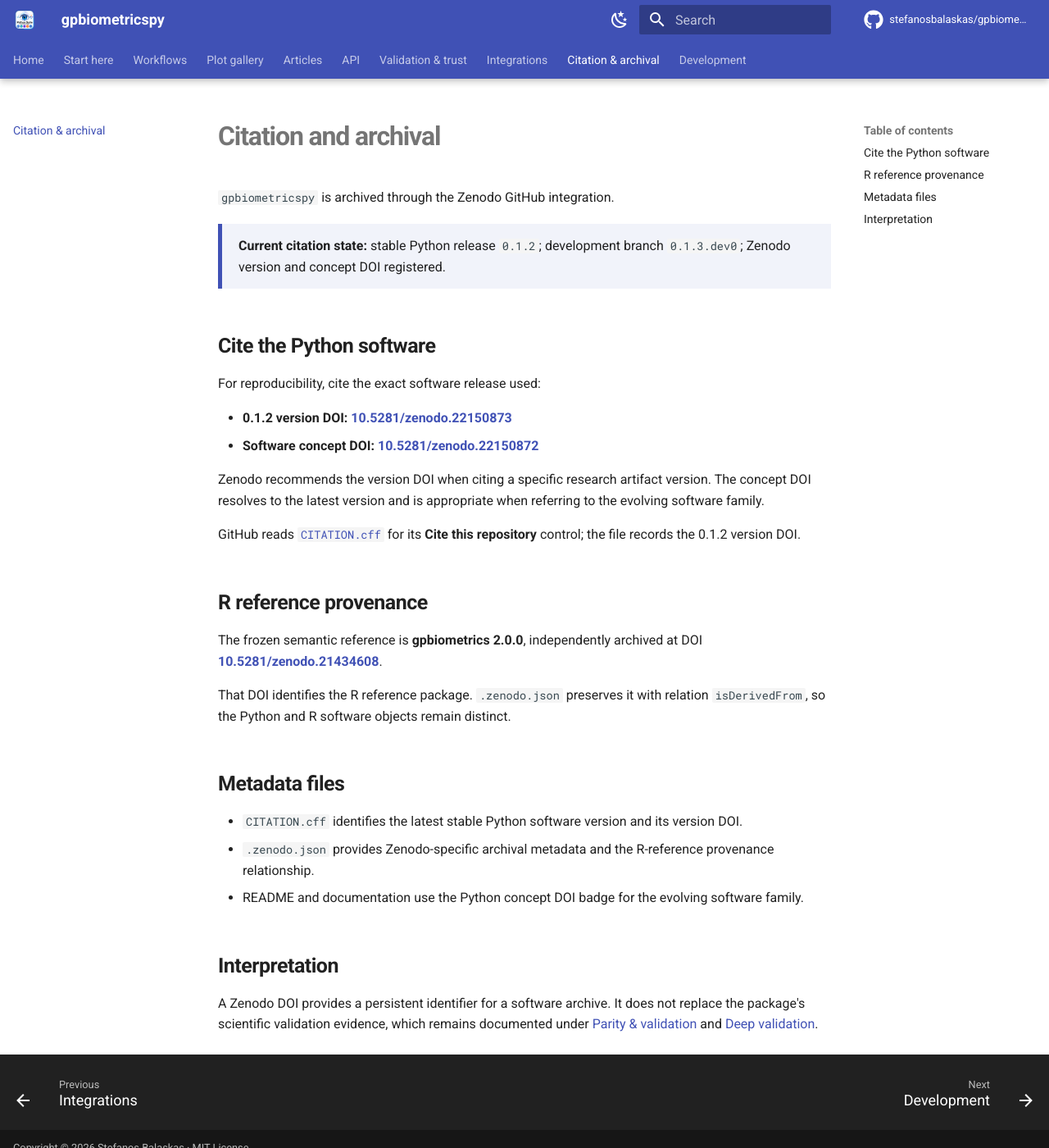
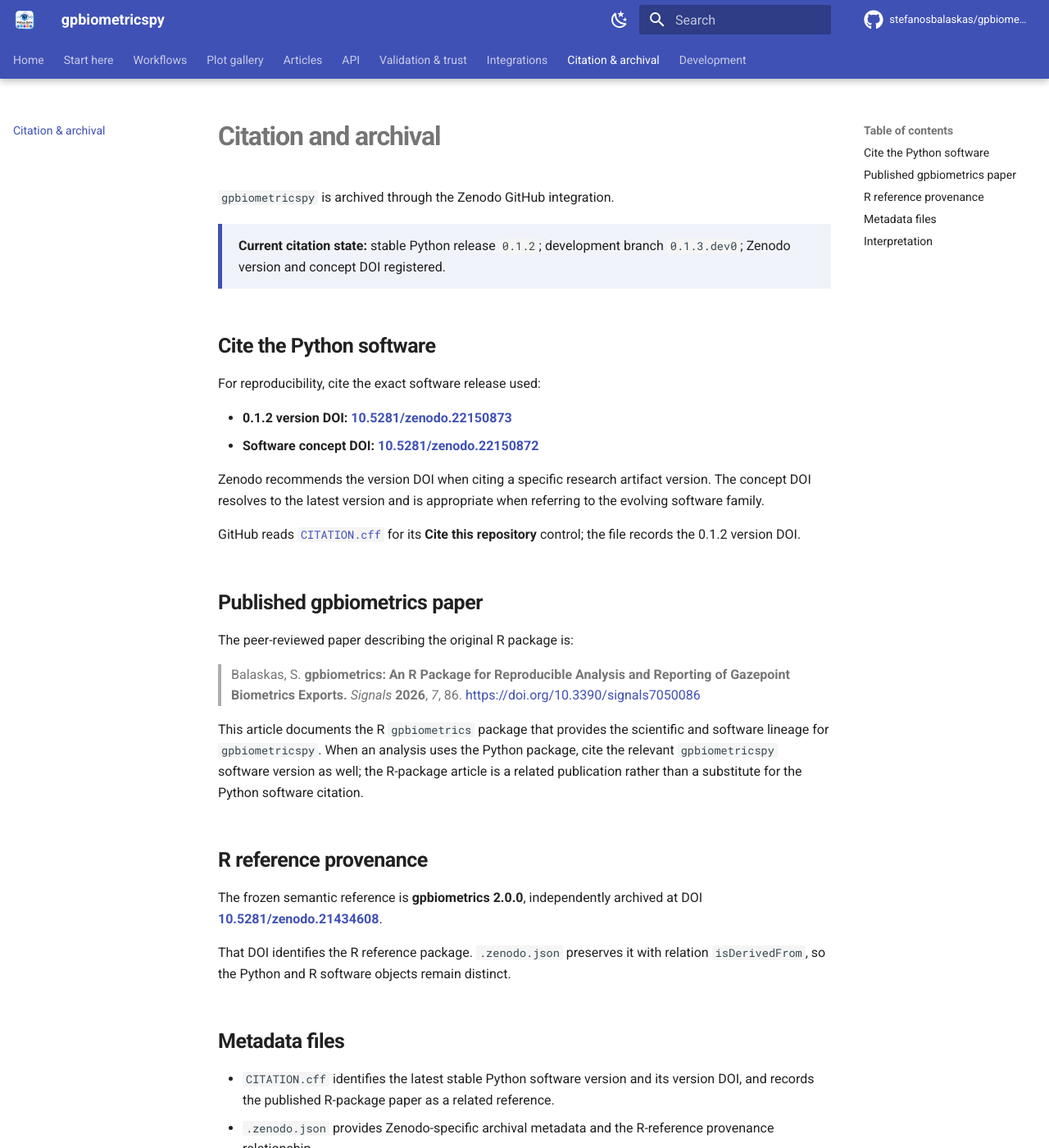
Before and after one commit to stefanosbalaskas/gpbiometricspy, an MkDocs documentation site: the page built from docs/citation.md, in a window 1280 px wide and 1400 px high. Shown: the whole window at 82% size. Built offline with MkDocs 1.6.1 and Material for MkDocs 9.7.7, drawn with Linux system fonts in a browser that asks for light colours; comment, search, counter and statistics services are not loaded.

Commit message:
docs: link published gpbiometrics paper
* docs: reference published gpbiometrics paper

* docs: add published gpbiometrics paper to citation page

* docs: feature published gpbiometrics paper in README

```diff
--- a/docs/citation.md
+++ b/docs/citation.md
@@ -17,6 +17,14 @@ Zenodo recommends the version DOI when citing a specific research artifact versi
 
 GitHub reads [`CITATION.cff`](https://github.com/stefanosbalaskas/gpbiometricspy/blob/main/CITATION.cff) for its **Cite this repository** control; the file records the 0.1.2 version DOI.
 
+## Published gpbiometrics paper
+
+The peer-reviewed paper describing the original R package is:
+
+> Balaskas, S. **gpbiometrics: An R Package for Reproducible Analysis and Reporting of Gazepoint Biometrics Exports.** *Signals* **2026**, *7*, 86. [https://doi.org/10.3390/signals7050086](https://doi.org/10.3390/signals7050086)
+
+This article documents the R `gpbiometrics` package that provides the scientific and software lineage for `gpbiometricspy`. When an analysis uses the Python package, cite the relevant `gpbiometricspy` software version as well; the R-package article is a related publication rather than a substitute for the Python software citation.
+
 ## R reference provenance
 
 The frozen semantic reference is **gpbiometrics 2.0.0**, independently archived at DOI **[10.5281/zenodo.21434608](https://doi.org/10.5281/zenodo.21434608)**.
@@ -25,7 +33,7 @@ That DOI identifies the R reference package. `.zenodo.json` preserves it with re
 
 ## Metadata files
 
-- `CITATION.cff` identifies the latest stable Python software version and its version DOI.
+- `CITATION.cff` identifies the latest stable Python software version and its version DOI, and records the published R-package paper as a related reference.
 - `.zenodo.json` provides Zenodo-specific archival metadata and the R-reference provenance relationship.
 - README and documentation use the Python concept DOI badge for the evolving software family.
 
```
Also changed, not shown: README.md (+8 -0 lines), 1 other file.
